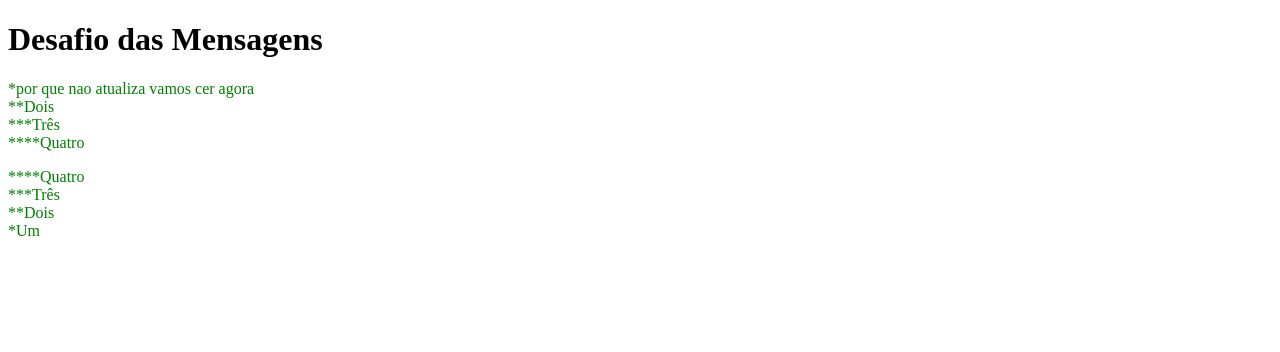
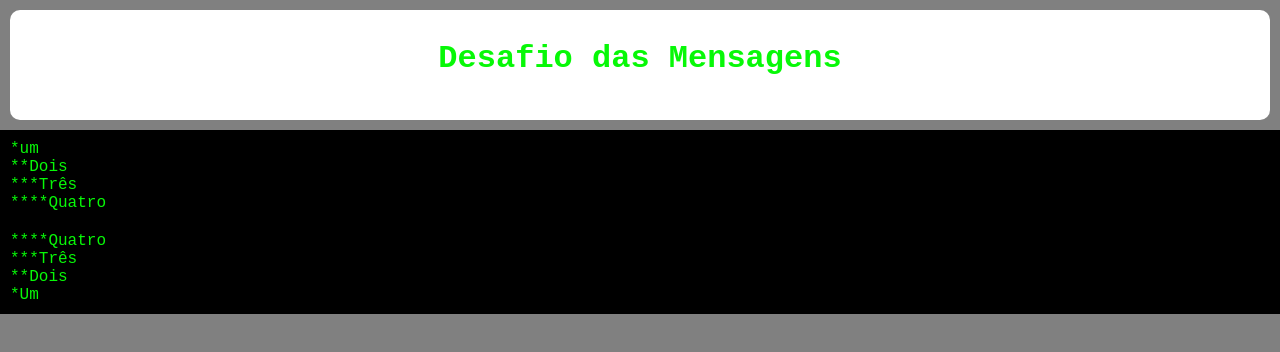
Before and after one commit to P3droReis/html-css, a plain HTML site: page Desafios/d001/index.html in a window 1280 px wide. Drawn offline with Linux system fonts and the light colour scheme.

Commit message:
small update

```diff
--- a/Desafios/d001/index.html
+++ b/Desafios/d001/index.html
@@ -5,27 +5,54 @@
     <meta name="viewport" content="width=device-width, initial-scale=1.0">
     <title>Mensagens</title>
 <style>
+    *{
+        margin: 0px;
+        padding: 0px;
+    }
+    body {
+        font-family: 'Courier New', Courier, monospace;
+        background-color: gray;
+    }
+    h1{
+        border-radius: 10px;
+        margin:10px;
+        padding: 30px;
+        text-align: center;
+        background-color: white;
+        height: 50px;
+        color: rgb(7, 248, 7);
+    }
+    .cor{
+        background-color: black;
+    }
+
     p {
-        color: green;
+        padding: 10px;
+        color: rgb(7, 248, 7);
     }
+
 
 </style>
 
 </head>
 <body>
     <h1>Desafio das Mensagens</h1>
+
+    <div class="cor">
         <p>
-        *por que nao atualiza vamos cer agora <br>
+            *um <br>
             **Dois<br>
             ***Três<br>
             ****Quatro<br>
         </p>
+
         <p>
             ****Quatro<br>
             ***Três<br>
             **Dois<br>
             *Um<br>
         </p>
+    </div>
 
 </body>
 </html>
```
Lines whose indentation alone changed are shown as unchanged.
